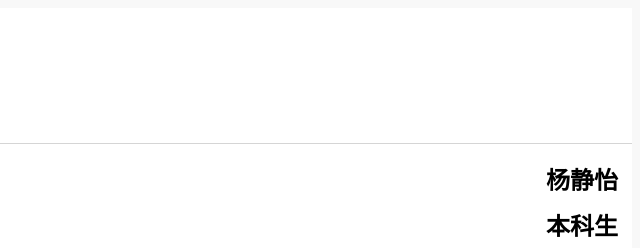
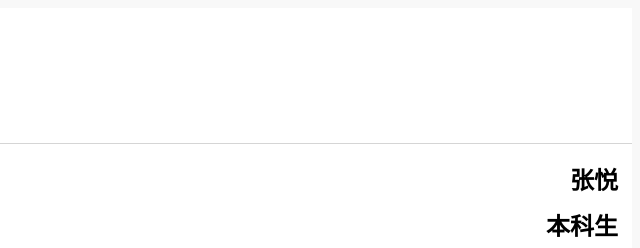
Before and after one commit to lvzhuoqi/lvzhuoqi.github.io, a plain HTML site: page index.html in a window 1280 px wide. Shown: the top 248 px of the page, 640-1280 px from the left. Drawn offline with Linux system fonts and the light colour scheme.

Commit message:
Update index.html

```diff
--- a/index.html
+++ b/index.html
@@ -27,7 +27,7 @@
     <tr>
         <td align="left" width="20"><img src="https://lvzhuoqi.github.io/icon1.png" width="24" height="24"></td>
         <td align="left">用户姓名</td>
-        <td align="right"><button onclick="editName()" style="background:transparent;outline:none;border-width:0px;"><span id="name" style="font-weight: bold; color: black; font-size: 24px; width: 100%; display: inline-block;">杨静怡</span></button></td>
+        <td align="right"><button onclick="editName()" style="background:transparent;outline:none;border-width:0px;"><span id="name" style="font-weight: bold; color: black; font-size: 24px; width: 100%; display: inline-block;">张悦</span></button></td>
     </tr>
     <tr>
         <td align="left" width="20"><img src="https://lvzhuoqi.github.io/icon2.png" width="24" height="30"></td>
```
